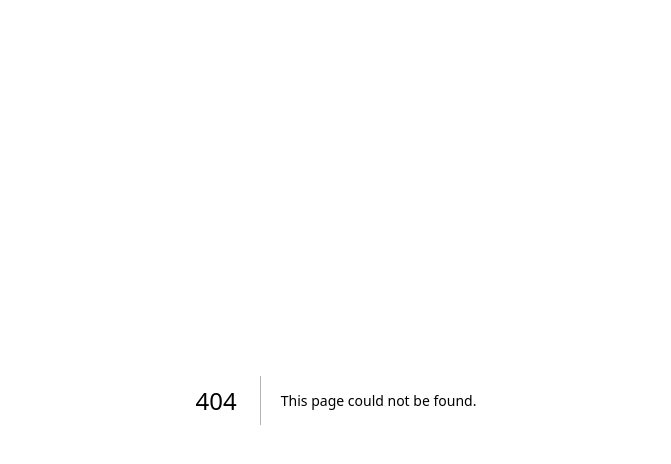
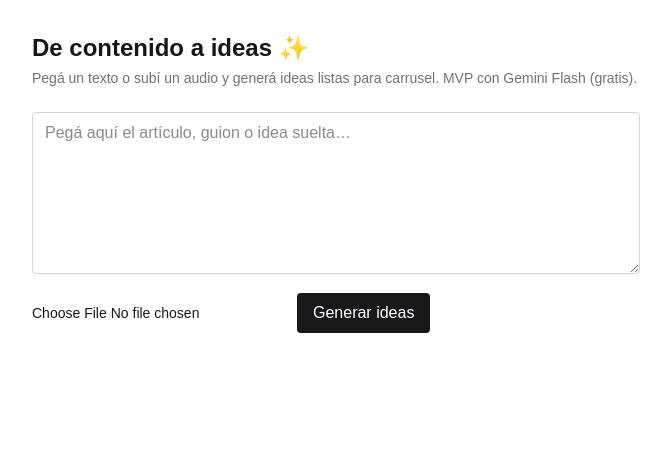
Before and after one commit to JorgeEPar/Pruebas, a Next.js app: page /ideas in a window 1280 px wide. Before the commit this address had no page. Shown: the top 464 px of the page, without its empty margins (304-975 px from the left). Built offline with nearby package versions, Linux system fonts and the light colour scheme.

Commit message:
feat: MVP ideas con Gemini Flash (texto/audio a copy) + docs uso/tecnica

```diff
--- a/package.json
+++ b/package.json
@@ -9,13 +9,16 @@
     "lint": "eslint"
   },
   "dependencies": {
+    "@ai-sdk/google": "^4.0.79",
     "@hookform/resolvers": "^5.9.1",
     "@prisma/client": "^6.19.3",
+    "ai": "^7.0.113",
     "next": "16.3.5",
     "prisma": "^6.19.3",
     "react": "19.2.8",
     "react-dom": "19.2.8",
     "react-hook-form": "^7.88.0",
+    "server-only": "^0.0.1",
     "zod": "^4.6.5"
   },
   "devDependencies": {
--- /dev/null
+++ b/src/app/api/ideas/route.ts
@@ -0,0 +1,131 @@
+import { NextResponse } from "next/server";
+import {
+  generateObject,
+  type FilePart,
+  type TextPart,
+  type UserModelMessage,
+} from "ai";
+import { getTextModel, assertAiConfigured } from "@/lib/ai/provider";
+import { checkRateLimit } from "@/lib/rate-limit";
+import {
+  ideasInputSchema,
+  ideasOutputSchema,
+  MAX_AUDIO_BYTES,
+} from "@/lib/validations/ideas";
+
+const SYSTEM = `Sos un editor de contenido para agencias y creadores.
+Extraé entre 5 y 7 ideas clave del material y devolvé copy listo para publicar.
+Reglas: español neutro y directo; hooks de máx 15 palabras sin clickbait engañoso;
+nada de muletillas de IA ("en el vertiginoso mundo", "profundicemos", emojis en cada línea).
+Si el material es audio, primero transcribilo mentalmente y trabajá sobre la transcripción.`;
+
+function clientIp(req: Request): string {
+  return (
+    req.headers.get("x-forwarded-for")?.split(",")[0]?.trim() ?? "local"
+  );
+}
+
+export async function POST(req: Request) {
+  const { allowed, retryAfterSec } = checkRateLimit(clientIp(req));
+  if (!allowed) {
+    return NextResponse.json(
+      { error: `Límite excedido. Reintentá en ${retryAfterSec}s` },
+      { status: 429, headers: { "Retry-After": String(retryAfterSec) } },
+    );
+  }
+
+  let form: FormData;
+  try {
+    form = await req.formData();
+  } catch {
+    return NextResponse.json(
+      { error: "Enviá los datos como multipart/form-data" },
+      { status: 400 },
+    );
+  }
+
+  const text = String(form.get("text") ?? "");
+  const audio = form.get("audio");
+  const audioFile =
+    audio instanceof File && audio.size > 0 ? audio : null;
+
+  if (audioFile) {
+    if (!audioFile.type.startsWith("audio/")) {
+      return NextResponse.json(
+        { error: "El archivo debe ser de audio" },
+        { status: 400 },
+      );
+    }
+    if (audioFile.size > MAX_AUDIO_BYTES) {
+      return NextResponse.json(
+        { error: "Audio máx 15 MB" },
+        { status: 400 },
+      );
+    }
+  }
+
+  const parsed = ideasInputSchema.safeParse({
+    text,
+    hasAudio: audioFile !== null,
+  });
+  if (!parsed.success) {
+    return NextResponse.json(
+      { error: parsed.error.flatten().formErrors.join(". ") },
+      { status: 400 },
+    );
+  }
+
+  try {
+    assertAiConfigured();
+  } catch (e) {
+    return NextResponse.json(
+      { error: e instanceof Error ? e.message : "IA no configurada" },
+      { status: 503 },
+    );
+  }
+
+  try {
+    const content: Array<TextPart | FilePart> = [];
+    if (parsed.data.text.length > 0) {
+      content.push({
+        type: "text",
+        text: `Material del cliente:\n${parsed.data.text}`,
+      });
+    }
+    if (audioFile) {
+      content.push({
+        type: "file",
+        data: Buffer.from(await audioFile.arrayBuffer()),
+        mediaType: audioFile.type,
+      });
+    }
+
+    const { object } = await generateObject({
+      model: getTextModel(),
+      schema: ideasOutputSchema,
+      system: SYSTEM,
+      prompt: [{ role: "user", content } satisfies UserModelMessage],
+    });
+    return NextResponse.json(object);
+  } catch (e) {
+    const message = e instanceof Error ? e.message : "Error desconocido";
+    // Cuota gratis agotada o key inválida → 429/502 legible, no 500 genérico.
+    if (/429|quota|rate|exhausted/i.test(message)) {
+      return NextResponse.json(
+        { error: "Cuota gratuita de Gemini agotada. Reintentá más tarde." },
+        { status: 429 },
+      );
+    }
+    if (/401|403|api key|api_key/i.test(message)) {
+      return NextResponse.json(
+        { error: "GEMINI_API_KEY inválida. Revisá tu .env" },
+        { status: 502 },
+      );
+    }
+    console.error("POST /api/ideas", e);
+    return NextResponse.json(
+      { error: "Falló la generación. Reintentá." },
+      { status: 500 },
+    );
+  }
+}
--- /dev/null
+++ b/src/app/ideas/page.tsx
@@ -0,0 +1,103 @@
+"use client";
+
+import { useState } from "react";
+import type { IdeasOutput } from "@/lib/validations/ideas";
+
+export default function IdeasPage() {
+  const [text, setText] = useState("");
+  const [audio, setAudio] = useState<File | null>(null);
+  const [loading, setLoading] = useState(false);
+  const [error, setError] = useState<string | null>(null);
+  const [result, setResult] = useState<IdeasOutput | null>(null);
+
+  async function onSubmit(e: React.FormEvent) {
+    e.preventDefault();
+    setError(null);
+    setResult(null);
+    if (text.trim().length < 20 && !audio) {
+      setError("Pegá un texto (mín 20 caracteres) o subí un audio");
+      return;
+    }
+    setLoading(true);
+    try {
+      const form = new FormData();
+      form.set("text", text);
+      if (audio) form.set("audio", audio);
+      const res = await fetch("/api/ideas", { method: "POST", body: form });
+      const data = await res.json();
+      if (!res.ok) {
+        setError(data.error ?? "Falló la generación");
+        return;
+      }
+      setResult(data as IdeasOutput);
+    } catch {
+      setError("Error de red. Reintentá.");
+    } finally {
+      setLoading(false);
+    }
+  }
+
+  return (
+    <main className="mx-auto max-w-2xl space-y-6 p-8">
+      <div>
+        <h1 className="text-2xl font-bold">De contenido a ideas ✨</h1>
+        <p className="mt-1 text-sm text-zinc-500">
+          Pegá un texto o subí un audio y generá ideas listas para carrusel.
+          MVP con Gemini Flash (gratis).
+        </p>
+      </div>
+
+      <form onSubmit={onSubmit} className="space-y-3">
+        <textarea
+          value={text}
+          onChange={(e) => setText(e.target.value)}
+          rows={6}
+          maxLength={8000}
+          placeholder="Pegá aquí el artículo, guion o idea suelta…"
+          className="w-full rounded border border-zinc-300 px-3 py-2 dark:border-zinc-700 dark:bg-zinc-900"
+        />
+        <input
+          type="file"
+          accept="audio/*"
+          onChange={(e) => setAudio(e.target.files?.[0] ?? null)}
+          className="text-sm"
+        />
+        <button
+          type="submit"
+          disabled={loading}
+          className="rounded bg-zinc-900 px-4 py-2 text-white disabled:opacity-50 dark:bg-zinc-100 dark:text-zinc-900"
+        >
+          {loading ? "Generando…" : "Generar ideas"}
+        </button>
+      </form>
+
+      {error && <p className="text-sm text-red-600">{error}</p>}
+
+      {result && (
+        <section className="space-y-4">
+          <p className="rounded bg-zinc-100 p-3 text-sm dark:bg-zinc-900">
+            {result.resumen}
+          </p>
+          {result.ideas.map((idea, i) => (
+            <article
+              key={i}
+              className="rounded border border-zinc-200 p-4 dark:border-zinc-800"
+            >
+              <p className="text-xs font-semibold uppercase text-zinc-400">
+                Idea {i + 1}
+              </p>
+              <h2 className="mt-1 font-bold">{idea.titulo}</h2>
+              <p className="mt-1 text-sm italic">🪝 {idea.hook}</p>
+              <ul className="mt-2 list-disc space-y-1 pl-5 text-sm">
+                {idea.puntos.map((p, j) => (
+                  <li key={j}>{p}</li>
+                ))}
+              </ul>
+              <p className="mt-2 text-sm font-medium">📣 {idea.cta}</p>
+            </article>
+          ))}
+        </section>
+      )}
+    </main>
+  );
+}
--- a/src/app/page.tsx
+++ b/src/app/page.tsx
@@ -17,6 +17,11 @@ export default async function Home() {
       <p className="mt-1 text-sm text-zinc-500">
         SSR + Route Handlers + Prisma + Postgres + Zod + RHF
       </p>
+      <p className="mt-2 text-sm">
+        <a href="/ideas" className="underline">
+          → Probar el MVP: de contenido a ideas
+        </a>
+      </p>
       <div className="mt-6">
         <NotesClient
           initialNotes={initialNotes.map((n) => ({
--- /dev/null
+++ b/src/lib/ai/provider.ts
@@ -0,0 +1,17 @@
+import "server-only";
+
+import { google } from "@ai-sdk/google";
+
+// Abstracción del provider de IA: hoy Gemini Flash (gratis), mañana
+// Claude/OpenAI cambiando solo esta función, sin tocar las rutas.
+export function getTextModel() {
+  return google(process.env.AI_MODEL ?? "gemini-2.5-flash");
+}
+
+export function assertAiConfigured() {
+  if (!process.env.GEMINI_API_KEY) {
+    throw new Error(
+      "Falta GEMINI_API_KEY. Creala gratis en https://aistudio.google.com/apikey y agregala al .env",
+    );
+  }
+}
--- /dev/null
+++ b/src/lib/rate-limit.ts
@@ -0,0 +1,26 @@
+// Rate limit en memoria para el MVP (se reinicia al redeploy).
+// Al escalar: mover a Redis (Upstash o el contenedor local).
+const WINDOW_MS = 60_000;
+const MAX_REQUESTS = 10;
+
+const hits = new Map<string, { count: number; resetAt: number }>();
+
+export function checkRateLimit(key: string): {
+  allowed: boolean;
+  retryAfterSec: number;
+} {
+  const now = Date.now();
+  const entry = hits.get(key);
+  if (!entry || now >= entry.resetAt) {
+    hits.set(key, { count: 1, resetAt: now + WINDOW_MS });
+    return { allowed: true, retryAfterSec: 0 };
+  }
+  entry.count += 1;
+  if (entry.count > MAX_REQUESTS) {
+    return {
+      allowed: false,
+      retryAfterSec: Math.ceil((entry.resetAt - now) / 1000),
+    };
+  }
+  return { allowed: true, retryAfterSec: 0 };
+}
--- /dev/null
+++ b/src/lib/validations/ideas.ts
@@ -0,0 +1,40 @@
+import { z } from "zod";
+
+export const MAX_TEXT_LENGTH = 8000;
+export const MAX_AUDIO_BYTES = 15 * 1024 * 1024; // 15 MB
+
+// Input del MVP: texto pegado y/o audio subido. Al menos uno requerido.
+export const ideasInputSchema = z
+  .object({
+    text: z
+      .string()
+      .trim()
+      .max(MAX_TEXT_LENGTH, `Máx ${MAX_TEXT_LENGTH} caracteres`)
+      .optional()
+      .default(""),
+    hasAudio: z.boolean().optional().default(false),
+  })
+  .refine((v) => v.text.length >= 20 || v.hasAudio, {
+    message: "Pega un texto (mín 20 caracteres) o sube un audio",
+  });
+
+export type IdeasInput = z.infer<typeof ideasInputSchema>;
+
+// Output estructurado que devuelve la IA (y consume la UI).
+export const ideaSchema = z.object({
+  hook: z.string().describe("Gancho de apertura, máx 15 palabras"),
+  titulo: z.string().describe("Título de la idea"),
+  puntos: z
+    .array(z.string())
+    .min(3)
+    .max(5)
+    .describe("Copys listos, uno por slide del carrusel"),
+  cta: z.string().describe("Llamado a la acción de cierre"),
+});
+
+export const ideasOutputSchema = z.object({
+  ideas: z.array(ideaSchema).min(3).max(7),
+  resumen: z.string().describe("Resumen del contenido en 2 líneas"),
+});
+
+export type IdeasOutput = z.infer<typeof ideasOutputSchema>;
```
Also changed, not shown: 4 other files (tests, documents, lock files or other folders).
